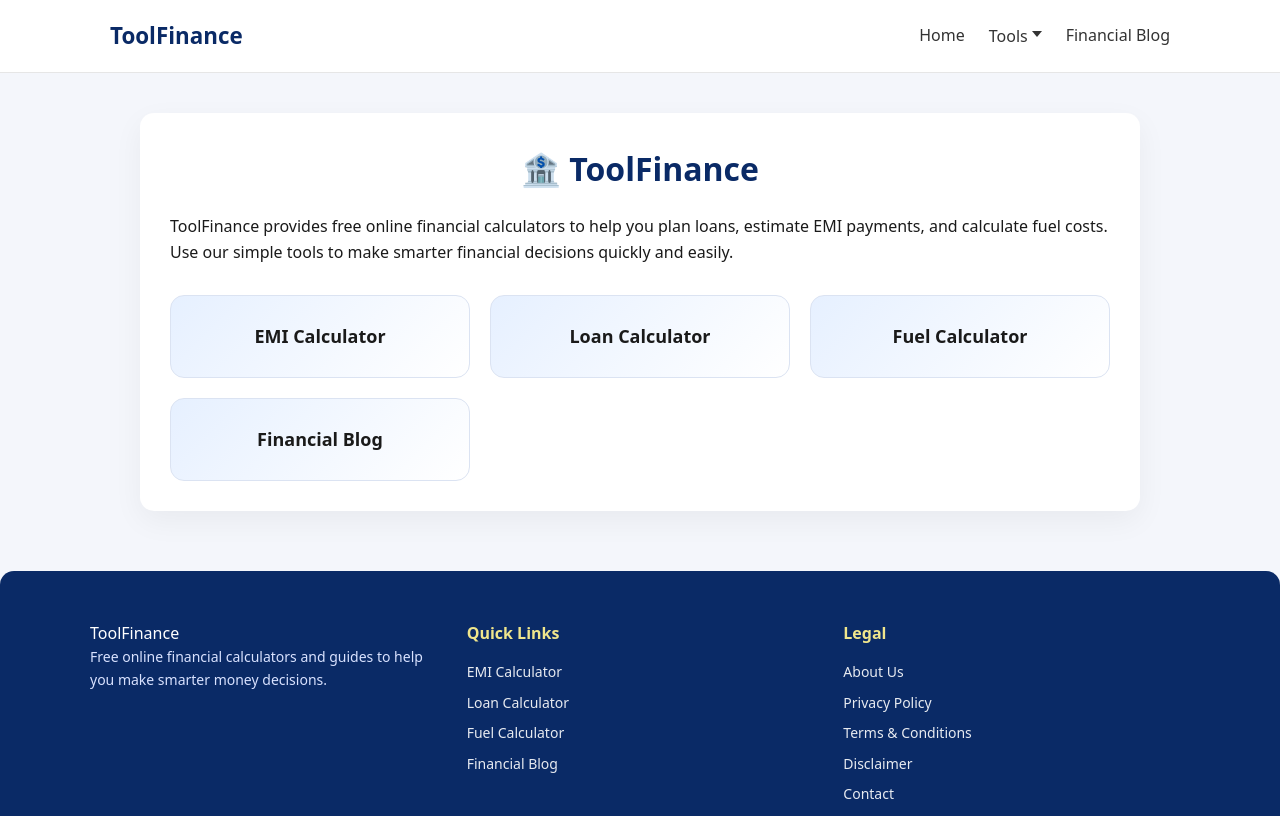
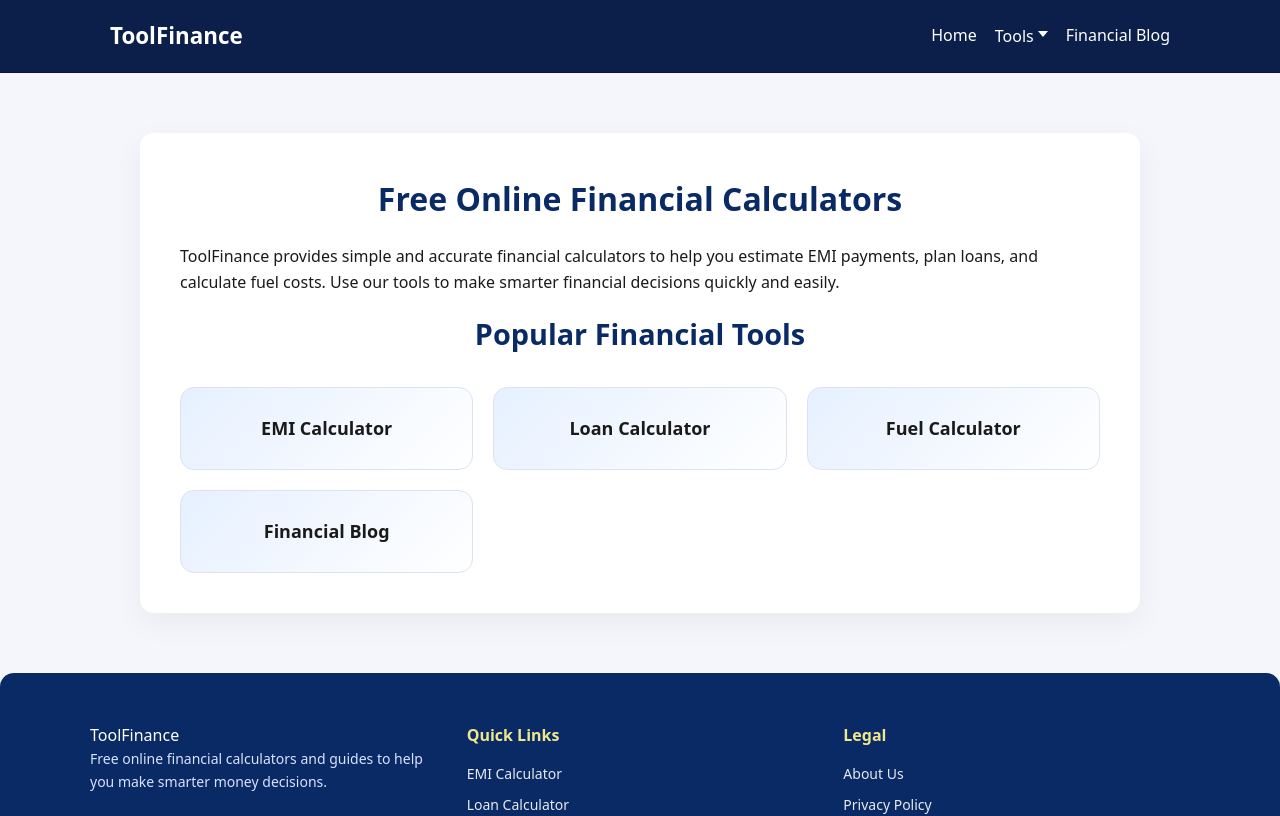
Before and after one commit to Sawbean/Finance-tools, a Next.js app: page / in a window 1280 px wide. Shown: the top 816 px of the page. Built offline with nearby package versions, Linux system fonts and the light colour scheme.

Commit message:
almost finish backendx

```diff
--- a/pages/index.js
+++ b/pages/index.js
@@ -3,12 +3,16 @@ import ToolCard from "../components/ui/ToolCard";
 export default function Home() {
   return (
     <div className="container">
-      <h1>🏦 ToolFinance</h1>
+
+      <h1>Free Online Financial Calculators</h1>
+
       <p>
-        ToolFinance provides free online financial calculators to help you plan loans,
-        estimate EMI payments, and calculate fuel costs. Use our simple tools to make
-        smarter financial decisions quickly and easily.
+        ToolFinance provides simple and accurate financial calculators to help you
+        estimate EMI payments, plan loans, and calculate fuel costs. Use our tools
+        to make smarter financial decisions quickly and easily.
       </p>
+
+      <h2 className="home-section-title">Popular Financial Tools</h2>
 
       <div className="tools-grid">
         <ToolCard title="EMI Calculator" link="/tools/emi" />
@@ -16,6 +20,7 @@ export default function Home() {
         <ToolCard title="Fuel Calculator" link="/tools/fuel" />
         <ToolCard title="Financial Blog" link="/blog" />
       </div>
+
     </div>
   );
 }
--- a/styles/globals.css
+++ b/styles/globals.css
@@ -30,12 +30,12 @@ a {
 }
 
 /* ===============================
-   LAYOUT CONTAINER
+   LAYOUT CONTAINER (IMPROVED SPACING)
 ================================ */
 .container {
   max-width: 1000px;
-  margin: 40px auto;
-  padding: 30px;
+  margin: 60px auto;
+  padding: 40px;
   background: var(--card-bg);
   border-radius: 14px;
   box-shadow: 0 10px 30px rgba(0,0,0,0.05);
@@ -55,12 +55,12 @@ h3 { font-size: 1.2rem; }
 p { margin-bottom: 16px; }
 
 /* ===============================
-   HEADER (DESKTOP + MOBILE)
+   HEADER (PROFESSIONAL DESIGN)
 ================================ */
 .site-header {
   width: 100%;
-  background: var(--card-bg);
-  border-bottom: 1px solid var(--border-soft);
+  background: #0b1f4a;
+  border-bottom: 1px solid #081633;
   position: sticky;
   top: 0;
   z-index: 1000;
@@ -79,7 +79,7 @@ p { margin-bottom: 16px; }
 .logo a {
   font-size: 1.4rem;
   font-weight: bold;
-  color: var(--primary);
+  color: #ffffff;
 }
 
 .nav-links {
@@ -90,16 +90,23 @@ p { margin-bottom: 16px; }
 
 .nav-links a {
   font-weight: 500;
-  color: #333;
+  color: #ffffff;
   font-size: 16px;
-  transition: all 0.25s ease;
 }
 
 .nav-links a:hover {
-  color: var(--primary);
+  color: #f0e68c;
 }
 
-/* Tools dropdown */
+/* active page highlight */
+.nav-links a.active {
+  color: #f0e68c;
+}
+
+/* ===============================
+   TOOLS DROPDOWN (IMPROVED)
+================================ */
+
 .tools-dropdown {
   position: relative;
 }
@@ -111,16 +118,14 @@ p { margin-bottom: 16px; }
   font-family: inherit;
   font-size: 1rem;
   font-weight: 500;
-  line-height: 1.5;
-  color: #333;
-  padding: 0 6px;
+  color: #ffffff;
   display: flex;
   align-items: center;
   gap: 4px;
 }
 
 .tools-btn:hover {
-  color: var(--primary);
+  color: #f0e68c;
 }
 
 .tools-btn svg {
@@ -138,58 +143,66 @@ p { margin-bottom: 16px; }
   position: absolute;
   top: 36px;
   left: 0;
-  background: var(--hover-bg);
-  border: 1px solid var(--border-soft);
+  background: #0b1f4a;
+  border: 1px solid #081633;
   border-radius: 8px;
   flex-direction: column;
   padding: 6px 0;
   min-width: 190px;
-  box-shadow: 0 8px 20px rgba(0,0,0,0.10);
-  z-index: 1000;
+  box-shadow: 0 8px 20px rgba(0,0,0,0.25);
 }
 
 .tools-menu a {
   padding: 10px 16px;
   font-size: 14px;
   display: block;
-  color: #333;
-  transition: all 0.25s ease;
+  color: #ffffff;
 }
 
 .tools-menu a:hover {
-  background: var(--card-bg);
-  color: var(--primary);
+  background: #142d66;
+  color: #f0e68c;
 }
 
-.tools-menu.open { display: flex; }
+.tools-menu.open {
+  display: flex;
+}
 
-/* Mobile menu toggle */
+/* ===============================
+   MOBILE MENU
+================================ */
+
 .menu-toggle {
   display: none;
   font-size: 26px;
   background: none;
   border: none;
   cursor: pointer;
-  color: var(--primary);
+  color: #ffffff;
 }
 
 @media (max-width: 768px) {
-  .menu-toggle { display: block; }
+
+  .menu-toggle {
+    display: block;
+  }
 
   .nav-links {
     position: absolute;
     top: 70px;
     left: 0;
     right: 0;
-    background: var(--soft-bg);
+    background: #0b1f4a;
     flex-direction: column;
     align-items: flex-start;
     gap: 18px;
-    padding: 28px 26px;
-    border-bottom: 1px solid var(--border-soft);
+    padding: 30px;
+    border-bottom: 1px solid #081633;
+
     transform: translateY(-10px);
     opacity: 0;
     pointer-events: none;
+
     transition: all 0.25s ease;
   }
 
@@ -199,21 +212,43 @@ p { margin-bottom: 16px; }
     pointer-events: all;
   }
 
+  .nav-links a {
+    font-size: 18px;
+  }
+
   .tools-menu {
     position: relative;
     top: 0;
     border: none;
-    padding: 0;
+    background: #142d66;
   }
+}
 
-  .tools-menu a {
-    padding-left: 0;
-  }
+/* ===============================
+   HOMEPAGE SEO SECTIONS
+================================ */
+
+.home-section-title {
+  text-align: center;
+  font-size: 1.8rem;
+  margin-bottom: 10px;
+}
+
+.home-section-desc {
+  text-align: center;
+  max-width: 600px;
+  margin: 0 auto 30px auto;
+  color: #555;
+}
+
+.popular-tools {
+  margin-top: 20px;
 }
 
 /* ===============================
    TOOL CARD
 ================================ */
+
 .tools-grid {
   display: grid;
   grid-template-columns: repeat(auto-fit, minmax(230px, 1fr));
@@ -238,13 +273,14 @@ p { margin-bottom: 16px; }
 }
 
 .tool-card:hover {
-  transform: translateY(-6px);
-  box-shadow: 0 10px 22px rgba(0,0,0,0.10);
+  transform: translateY(-8px);
+  box-shadow: 0 15px 35px rgba(0,0,0,0.15);
 }
 
 /* ===============================
    BLOG CARD
 ================================ */
+
 .blog-grid {
   display: grid;
   grid-template-columns: repeat(auto-fit, minmax(250px, 1fr));
@@ -268,6 +304,7 @@ p { margin-bottom: 16px; }
 /* ===============================
    READ GUIDE CARD
 ================================ */
+
 .read-guide-card {
   margin: 20px auto 0;
   padding: 18px 25px;
@@ -287,9 +324,11 @@ p { margin-bottom: 16px; }
   transform: translateY(-4px);
   box-shadow: 0 10px 20px rgba(0, 0, 0, 0.12);
 }
+
 /* ===============================
    FOOTER
 ================================ */
+
 .site-footer {
   background: var(--primary);
   color: #ffffff;
@@ -319,7 +358,6 @@ p { margin-bottom: 16px; }
   margin-bottom: 8px;
   font-size: 14px;
   opacity: 0.9;
-  transition: all 0.25s ease;
   color: #ffffff;
 }
 
@@ -344,27 +382,21 @@ p { margin-bottom: 16px; }
   border-radius: 0 0 14px 14px;
 }
 
-@media (max-width: 480px) {
-  .footer-container { grid-template-columns: 1fr; gap: 20px; }
-  .footer-brand { font-size: 18px; }
-  .footer-description { font-size: 13px; }
-}
-
 /* ===============================
    CALCULATOR FORM
 ================================ */
+
 .form-box {
   background: #ffffff;
   padding: 30px 28px;
   border-radius: 12px;
   border: 1px solid var(--border-soft);
   margin-top: 20px;
-  max-width: 520px;  /* consistent width for all tools */
+  max-width: 520px;
   margin-left: auto;
   margin-right: auto;
 }
 
-/* hide labels (placeholder-only layout) */
 .form-box label {
   display: none;
 }
@@ -381,7 +413,6 @@ p { margin-bottom: 16px; }
   border: 1px solid var(--border-soft);
   font-size: 16px;
   background: #fff;
-  transition: 0.2s ease;
 }
 
 .calculator-input input:focus {
@@ -405,10 +436,7 @@ p { margin-bottom: 16px; }
   border-radius: 10px;
   font-weight: 600;
   cursor: pointer;
-  transition: 0.2s ease;
 }
-
-.calc-btn:hover { opacity: 0.9; }
 
 .reset-btn {
   flex: 1;
@@ -421,11 +449,10 @@ p { margin-bottom: 16px; }
   cursor: pointer;
 }
 
-.reset-btn:hover { opacity: 0.9; }
-
 /* ===============================
    RESULT BOX
 ================================ */
+
 .result-box {
   margin-top: 25px;
   padding: 22px;
@@ -453,14 +480,13 @@ p { margin-bottom: 16px; }
 
 .result-label {
   font-weight: 600;
-  text-transform: capitalize; /* ensures Monthly EMI, Total Payment */
+  text-transform: capitalize;
 }
 
 .result-value {
   color: var(--primary);
   font-weight: 600;
 }
-
 
 /* ===============================
    AD PLACEHOLDER
```
